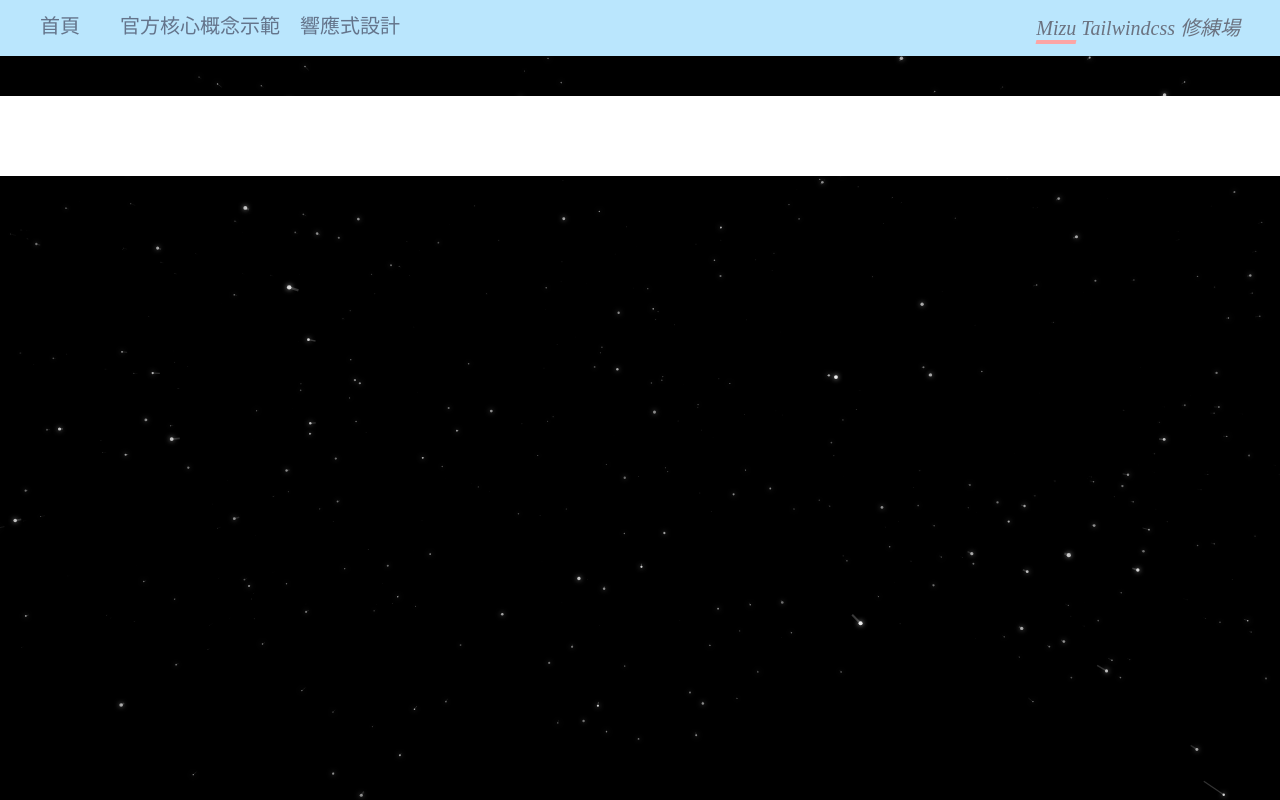
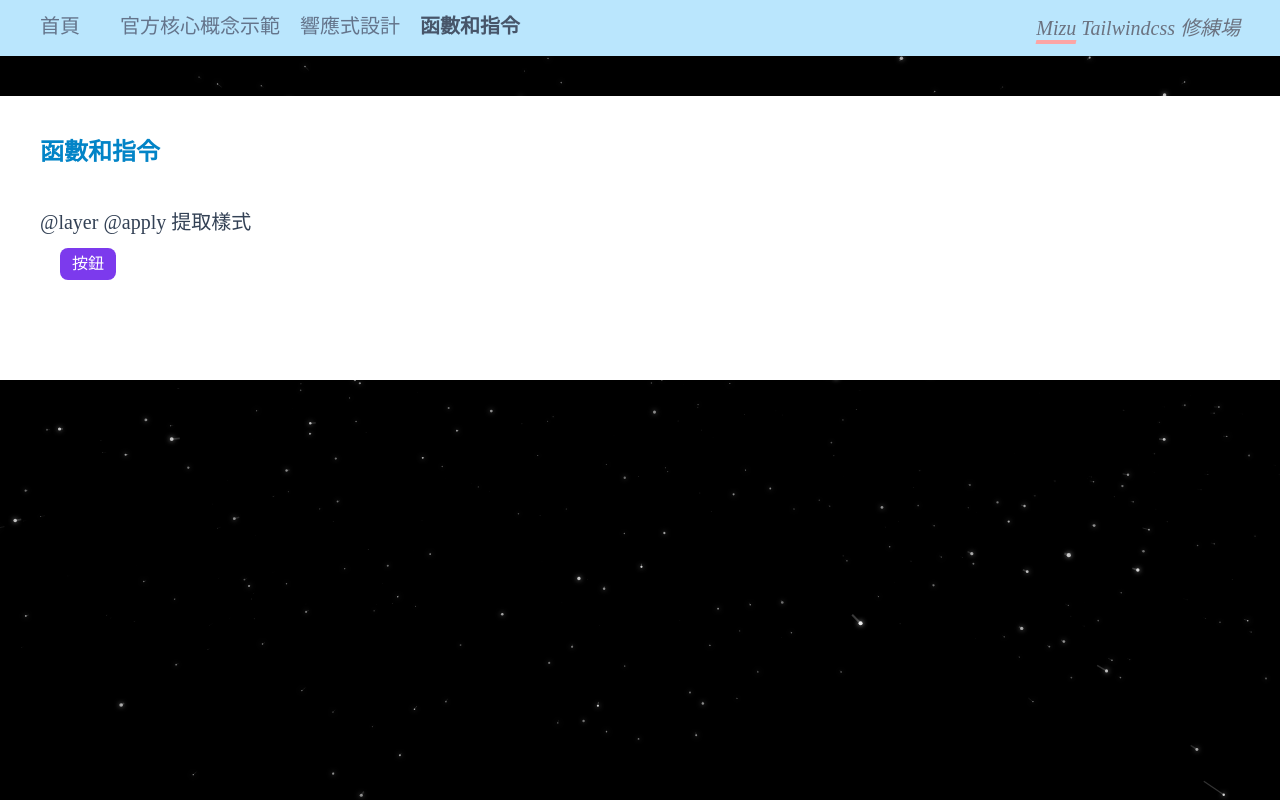
Before and after one commit to MizuYang/tailwind-playground, a Nuxt app: page /functions-and-directives in a window 1280 px wide. Built offline with nearby package versions, Linux system fonts and the light colour scheme.

Commit message:
新增 @layer @apply 提取樣式

```diff
--- a/components/menu.vue
+++ b/components/menu.vue
@@ -14,6 +14,11 @@ const menuList = ref([
     name: "responsive-design",
     title: "響應式設計",
     path: "/responsive-design",
+  },
+  {
+    name: "functions-and-directives",
+    title: "函數和指令",
+    path: "/functions-and-directives",
   },
 ]);
 </script>
--- /dev/null
+++ b/pages/functions-and-directives.vue
@@ -0,0 +1,32 @@
+<script setup></script>
+
+<template>
+  <div>
+    <PageTitle
+      title="函數和指令"
+      link="https://tailwind.nodejs.cn/docs/functions-and-directives"
+    />
+
+    <main class="pb-10">
+      <SectionContent title="@layer @apply 提取樣式">
+        <template #content>
+          <button type="button" class="btn-primary test">按鈕</button>
+        </template>
+      </SectionContent>
+    </main>
+  </div>
+</template>
+
+<style lang="scss" scope>
+@tailwind components;
+
+@layer components {
+  .btn-primary {
+    @apply rounded-lg bg-violet-600 px-3 py-2 text-white transition-all hover:rounded-none hover:bg-violet-500 #{!important};
+  }
+}
+/** 測試 !important 可覆蓋此樣式 */
+.test {
+  background-color: pink;
+}
+</style>
```
